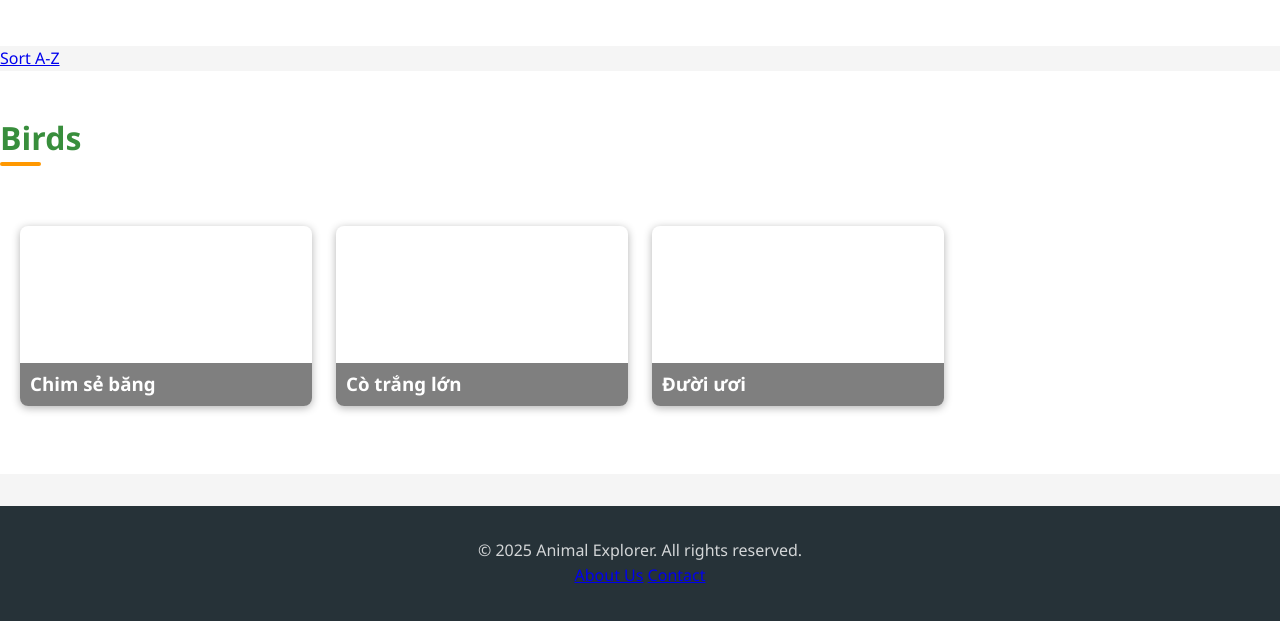
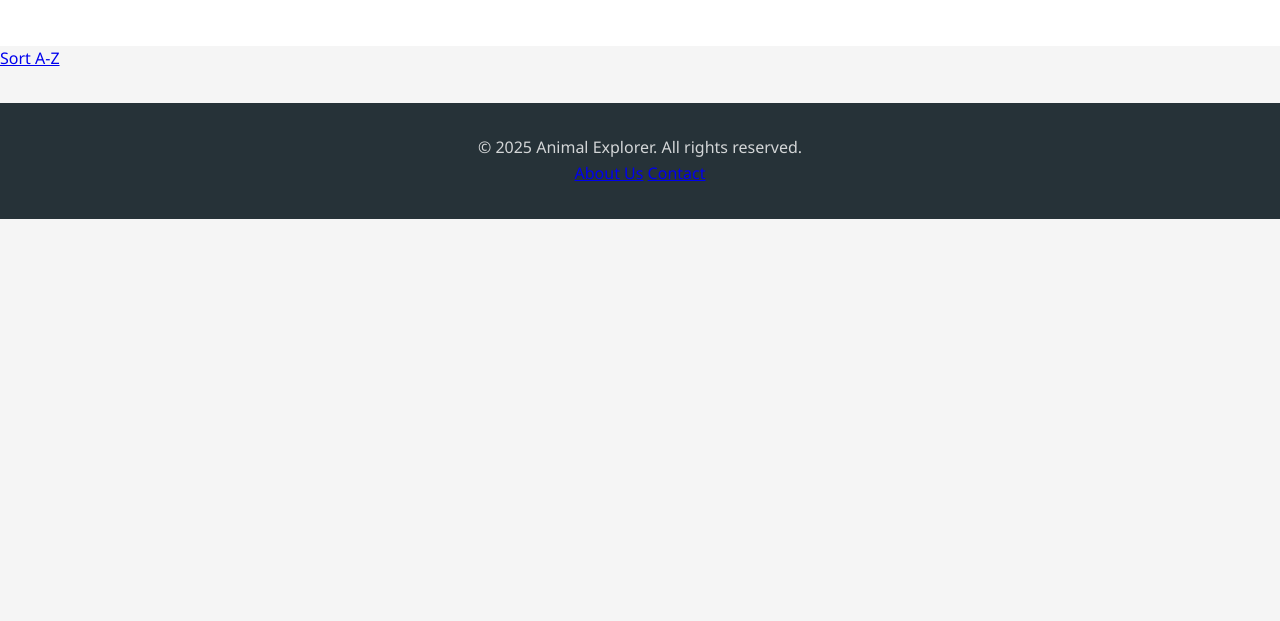
Before and after one commit to Duc075/baitaplon, a plain HTML site: page index.html in a window 1280 px wide. Shown: the part 6154-6775 px from the top of the page. After the commit the page ends 6373 px from the top, so only its background shows below. Drawn offline with Linux system fonts and the light colour scheme; files whose address does not match are found by name.

Commit message:
Update index.html

```diff
--- a/index.html
+++ b/index.html
@@ -549,22 +549,6 @@
 </section>
 
 <a id="sort-btn" href="#">Sort A-Z</a>
-
-<section class="category" id="birds">
-  <h2>Birds</h2>
-  <div class="card-grid">
-    <a class="animal-card" href="#">
-      <div class="card-content"><h3>Chim sẻ băng</h3></div>
-    </a>
-    <a class="animal-card" href="#">
-      <div class="card-content"><h3>Cò trắng lớn</h3></div>
-    </a>
-    <a class="animal-card" href="#">
-      <div class="card-content"><h3>Đười ươi</h3></div>
-    </a>
-  </div>
-</section>
-
 <section id="all-animals" style="display:none;">
   <h2>All Animals A-Z</h2>
   <div class="card-grid"></div>
```
